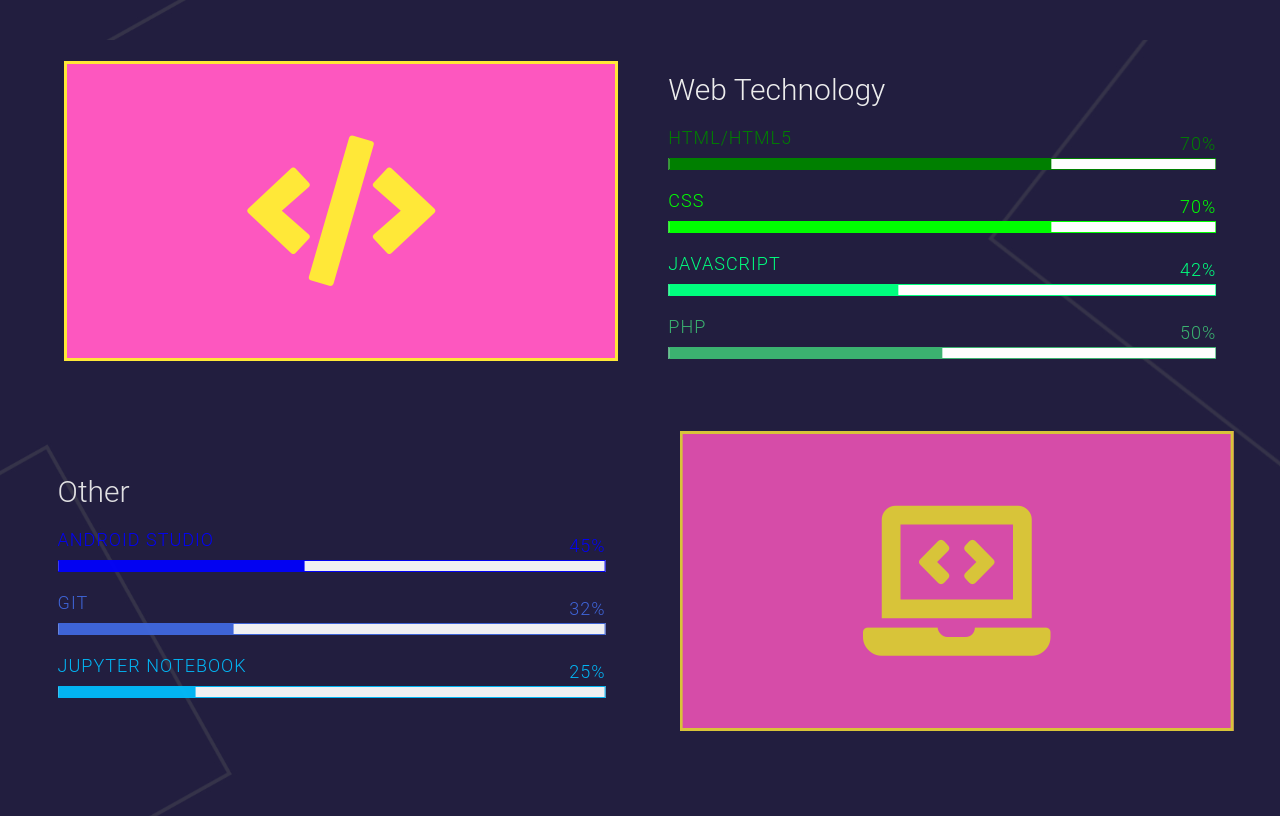
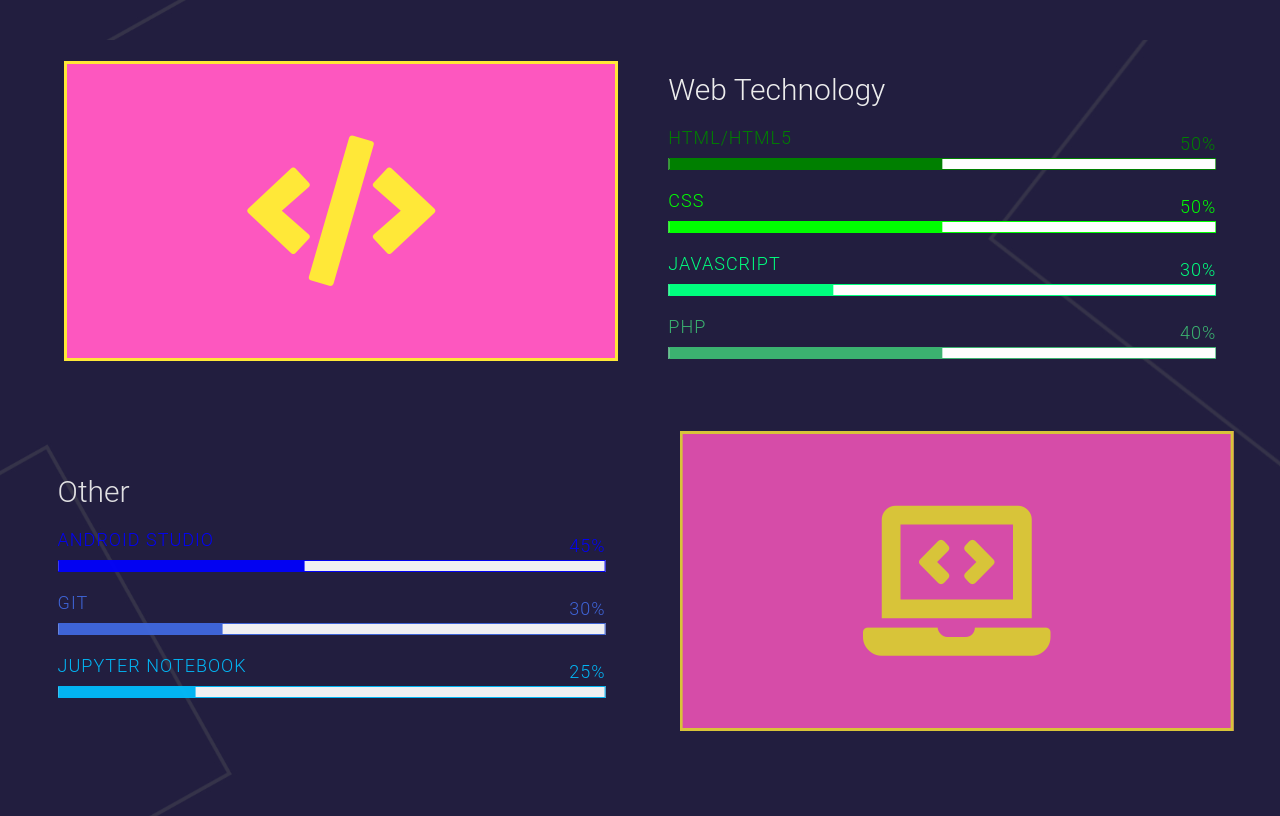
Before and after one commit to Yola21/My-Portfolio-Website, a plain HTML site: page index.html in a window 1280 px wide. Shown: the part 3160-3976 px from the top of the page. Drawn offline with nearby package versions, Linux system fonts and the light colour scheme.

Commit message:
Update index.html

```diff
--- a/index.html
+++ b/index.html
@@ -101,9 +101,9 @@
             <h1>Proficiency</h1>
             <div class="skillBox">
               <p style="color: red">C/C++</p>
-              <p style="color: red">70%</p>
+              <p style="color: red">60%</p>
               <div class="skillbar_c">
-                <div class="skill_level_c" style="width: 70%"></div>
+                <div class="skill_level_c" style="width: 60%"></div>
               </div>
             </div>
             <div class="skillBox">
@@ -159,28 +159,28 @@
             <h1>Web Technology</h1>
             <div class="skillBox">
               <p style="color: green">HTML/HTML5</p>
-              <p style="color: green">70%</p>
+              <p style="color: green">50%</p>
               <div class="skillbar_html">
-                <div class="skill_level_html" style="width:70%"></div>
+                <div class="skill_level_html" style="width:50%"></div>
               </div>
             </div>
             <div class="skillBox">
               <p style="color: #00ff00">CSS</p>
-              <p style="color: #00ff00">70%</p>
+              <p style="color: #00ff00">50%</p>
               <div class="skillbar_css">
-                <div class="skill_level_css" style="width:70%"></div>
+                <div class="skill_level_css" style="width:50%"></div>
               </div>
             </div>
             <div class="skillBox">
               <p style="color: #00ff7f">JavaScript</p>
-              <p style="color: #00ff7f">42%</p>
+              <p style="color: #00ff7f">30%</p>
               <div class="skillbar_js">
-                <div class="skill_level_js" style="width:42%"></div>
+                <div class="skill_level_js" style="width:30%"></div>
               </div>
             </div>
             <div class="skillBox">
               <p style="color: #3cb371">PHP</p>
-              <p style="color: #3cb371">50%</p>
+              <p style="color: #3cb371">40%</p>
               <div class="skillbar_php">
                 <div class="skill_level_php" style="width:50%"></div>
               </div>
@@ -199,9 +199,9 @@
             </div>
             <div class="skillBox">
               <p style="color: #4169e1">Git</p>
-              <p style="color: #4169e1">32%</p>
+              <p style="color: #4169e1">30%</p>
               <div class="skillbar_git">
-                <div class="skill_level_git" style="width:32%"></div>
+                <div class="skill_level_git" style="width:30%"></div>
               </div>
             </div>
             <div class="skillBox">
```
